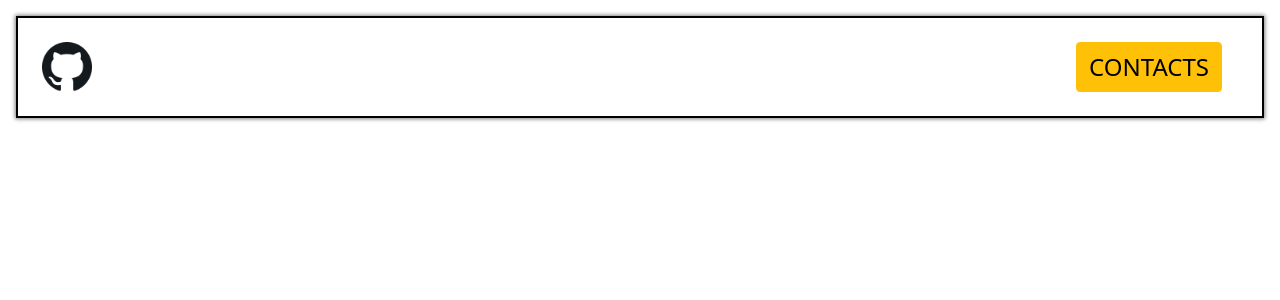
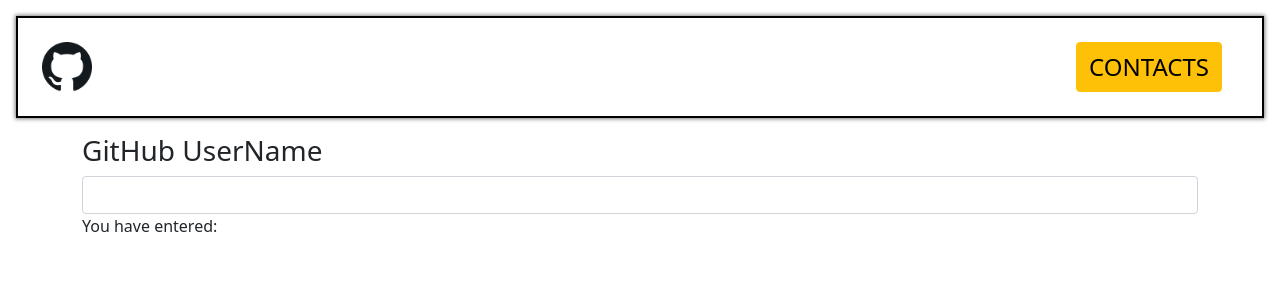
Before and after one commit to Daniel-Muruthi/git-account, an Angular app: page / in a window 1280 px wide. Shown: the top 300 px of the page. Built offline with nearby package versions, Linux system fonts and the light colour scheme.

Commit message:
This will add the username input field

```diff
--- a/src/app/app.component.html
+++ b/src/app/app.component.html
@@ -1 +1,5 @@
 <app-navbar></app-navbar>
+
+<div class="container">
+  <app-inputform></app-inputform>
+</div>
--- /dev/null
+++ b/src/app/inputform/inputform.component.html
@@ -0,0 +1,3 @@
+<h3>GitHub UserName</h3>
+<input type="text" class="form-control" [(ngModel)]="username">
+<p>You have entered: {{username}}</p>
--- /dev/null
+++ b/src/app/inputform/inputform.component.ts
@@ -0,0 +1,20 @@
+import { Component, OnInit } from '@angular/core';
+
+@Component({
+  selector: 'app-inputform',
+  templateUrl: './inputform.component.html',
+  styleUrls: ['./inputform.component.css']
+})
+export class InputformComponent implements OnInit {
+
+  username=""
+
+  constructor() { }
+
+  ngOnInit(): void {
+  }
+  gitName(event: Event){
+    this.username=(<HTMLInputElement>event.target).value
+  }
+
+}
```
Also changed, not shown: src/app/app.module.ts (+6 -2 lines), src/app/inputform/inputform.component.css (added), 1 other file (tests, documents, lock files or other folders).
